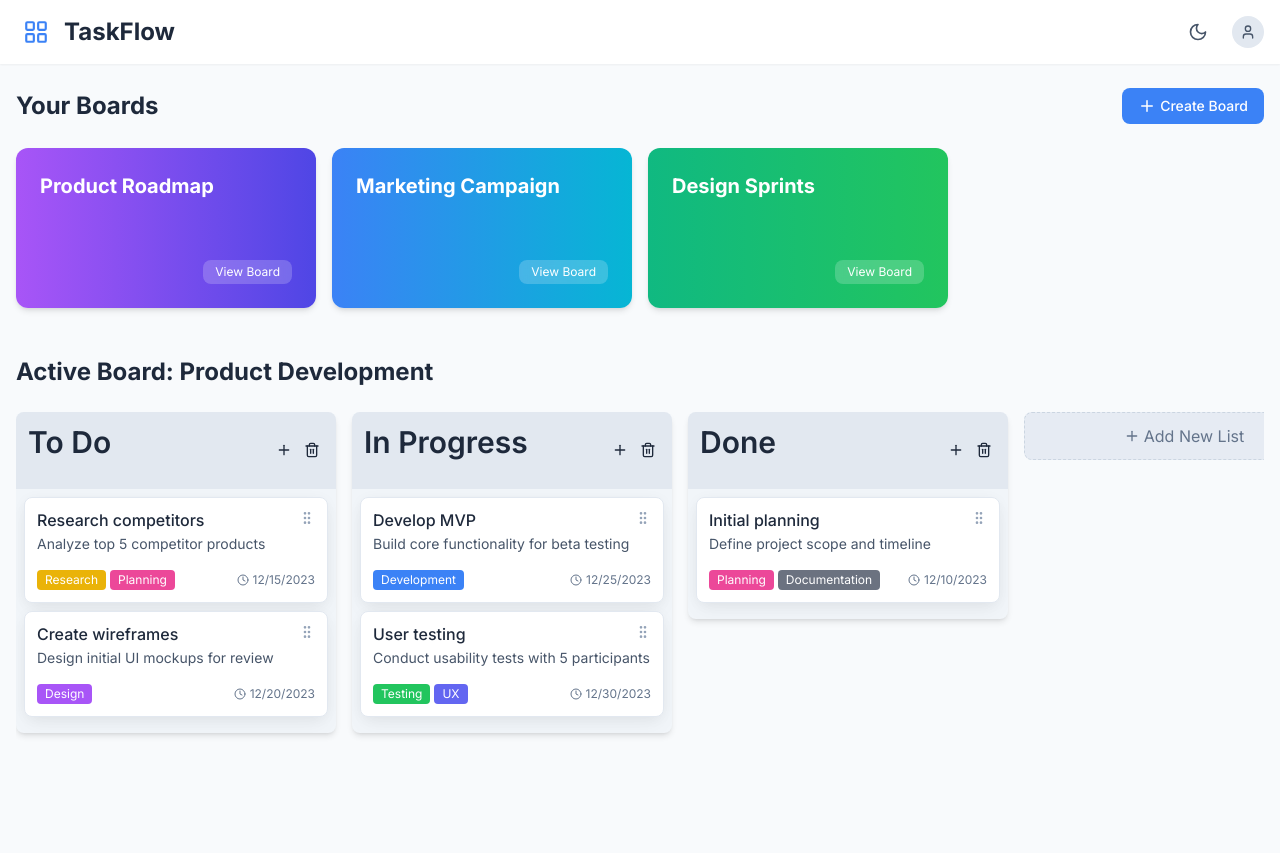
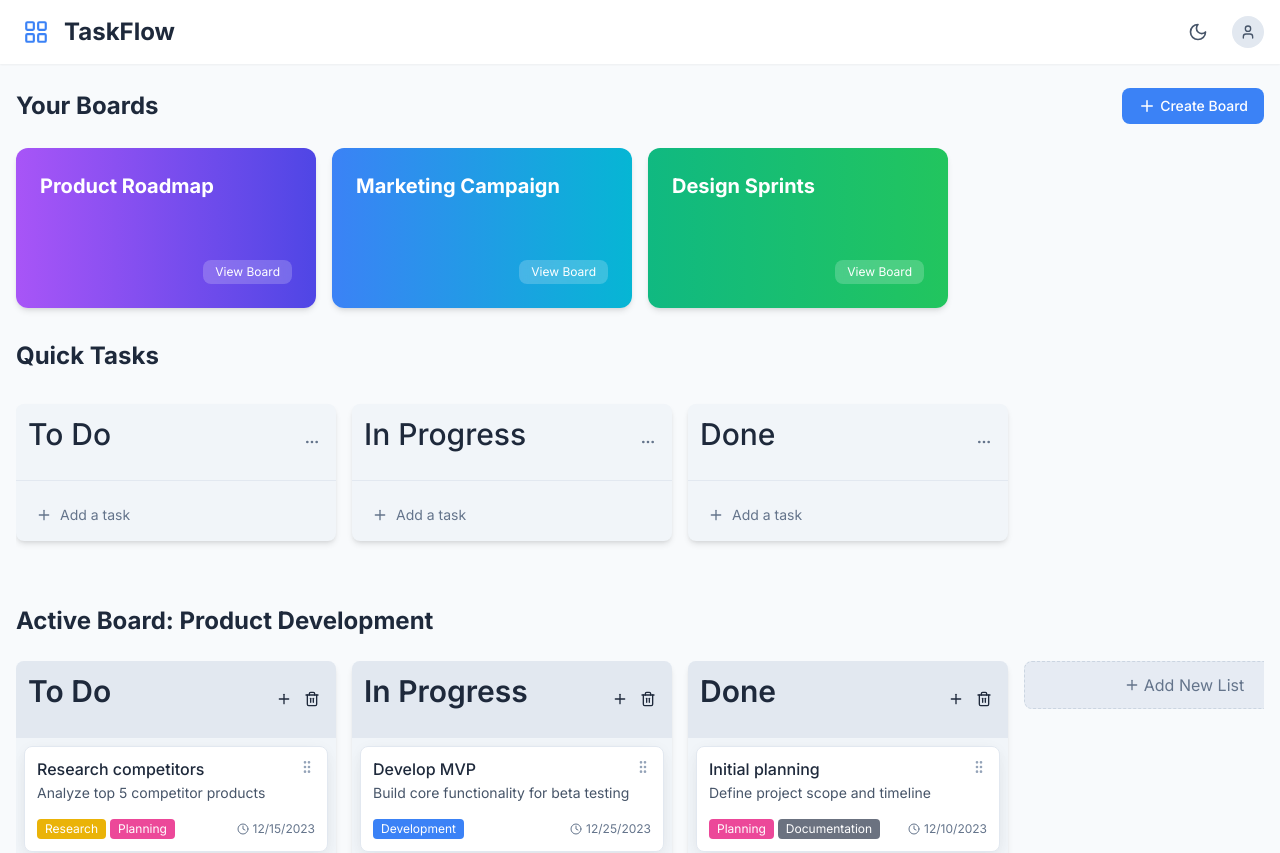
Before and after one commit to apper-canvas/taskflow-beam-domain, a React (Vite) app: page / in a window 1280 px wide. Shown: the top 853 px of the page. Before the commit the page ends 800 px from the top, so only its background shows below. Built offline with nearby package versions, Linux system fonts and the light colour scheme.

Commit message:
Extract Kanban board logic from Home page into a reusable component under components/view directory

```diff
--- /dev/null
+++ b/src/components/view/KanbanBoard.jsx
@@ -0,0 +1,78 @@
+import { useState } from 'react';
+import { DragDropContext, Droppable } from 'react-beautiful-dnd';
+import Column from '../Column';
+
+function KanbanBoard({ columns = [], tasks = [], setTasks, onDragEnd }) {
+  // Handle drag and drop if no external handler is provided
+  const handleDragEnd = (result) => {
+    if (!onDragEnd) {
+      const { destination, source, draggableId, type } = result;
+
+      // Check if we dropped it somewhere valid
+      if (!destination) return;
+
+      // Check if we dropped it in the same place
+      if (
+        destination.droppableId === source.droppableId &&
+        destination.index === source.index
+      ) return;
+
+      // Handle column reordering
+      if (type === 'column') {
+        // Code to reorder columns could be added here
+        return;
+      }
+
+      // Handle task reordering
+      const movedTask = tasks.find(task => task.id === draggableId);
+      if (!movedTask) return;
+
+      // Update the task's columnId if it changed columns
+      const updatedTask = {
+        ...movedTask,
+        columnId: destination.droppableId
+      };
+
+      // Create a new array without the moved task
+      const remainingTasks = tasks.filter(task => task.id !== draggableId);
+
+      // Create a new array with the updated task
+      const updatedTasks = [...remainingTasks, updatedTask];
+
+      setTasks(updatedTasks);
+    } else {
+      onDragEnd(result);
+    }
+  };
+
+  return (
+    <DragDropContext onDragEnd={onDragEnd || handleDragEnd}>
+      <Droppable droppableId="all-columns" direction="horizontal" type="column">
+        {(provided) => (
+          <div
+            className="flex gap-4 overflow-x-auto py-2 scrollbar-thin pb-4"
+            {...provided.droppableProps}
+            ref={provided.innerRef}
+          >
+            {columns.map((column, index) => {
+              const columnTasks = tasks.filter(task => task.columnId === column.id);
+              return (
+                <Column
+                  key={column.id}
+                  column={column}
+                  tasks={columnTasks}
+                  index={index}
+                  setTasks={setTasks}
+                  allTasks={tasks}
+                />
+              );
+            })}
+            {provided.placeholder}
+          </div>
+        )}
+      </Droppable>
+    </DragDropContext>
+  );
+}
+
+export default KanbanBoard;
--- a/src/pages/Home.jsx
+++ b/src/pages/Home.jsx
@@ -3,6 +3,7 @@ import { useNavigate } from 'react-router-dom';
 import { motion } from 'framer-motion';
 import { toast } from 'react-toastify';
 import MainFeature from '../components/MainFeature';
+import KanbanBoard from '../components/view/KanbanBoard';
 import getIcon from '../utils/iconUtils';
 
 function Home({ darkMode, setDarkMode }) {
@@ -11,6 +12,21 @@ function Home({ darkMode, setDarkMode }) {
       { id: '1', title: 'Product Roadmap', background: 'bg-gradient-to-r from-purple-500 to-indigo-600' },
       { id: '2', title: 'Marketing Campaign', background: 'bg-gradient-to-r from-blue-500 to-cyan-500' },
       { id: '3', title: 'Design Sprints', background: 'bg-gradient-to-r from-emerald-500 to-green-500' },
+    ]
+  );
+
+  // Kanban board state
+  const [columns, setColumns] = useState(
+    JSON.parse(localStorage.getItem('columns')) || [
+      { id: 'column-1', title: 'To Do' },
+      { id: 'column-2', title: 'In Progress' },
+      { id: 'column-3', title: 'Done' }
+    ]
+  );
+
+  const [tasks, setTasks] = useState(
+    JSON.parse(localStorage.getItem('tasks')) || [
+      // Sample tasks can be placed here
     ]
   );
   const [newBoardTitle, setNewBoardTitle] = useState('');
@@ -31,6 +47,13 @@ function Home({ darkMode, setDarkMode }) {
   useEffect(() => {
     localStorage.setItem('boards', JSON.stringify(boards));
   }, [boards]);
+
+  // Save Kanban state to localStorage
+  useEffect(() => {
+    localStorage.setItem('columns', JSON.stringify(columns));
+    localStorage.setItem('tasks', JSON.stringify(tasks));
+  }, [columns, tasks]);
+
 
   const handleCreateBoard = (e) => {
     e.preventDefault();
@@ -140,6 +163,19 @@ function Home({ darkMode, setDarkMode }) {
           </div>
         </div>
 
+        {/* Kanban Board */}
+        <div className="mb-8">
+          <div className="flex items-center justify-between mb-6">
+            <h2 className="text-2xl font-bold mb-0">Quick Tasks</h2>
+          </div>
+          <div className="overflow-hidden">
+            <KanbanBoard
+              columns={columns}
+              tasks={tasks}
+              setTasks={setTasks} />
+          </div>
+        </div>
+
         {/* Create Board Modal */}
         {isCreatingBoard && (
           <div className="fixed inset-0 bg-black bg-opacity-50 flex items-center justify-center z-50">
```
